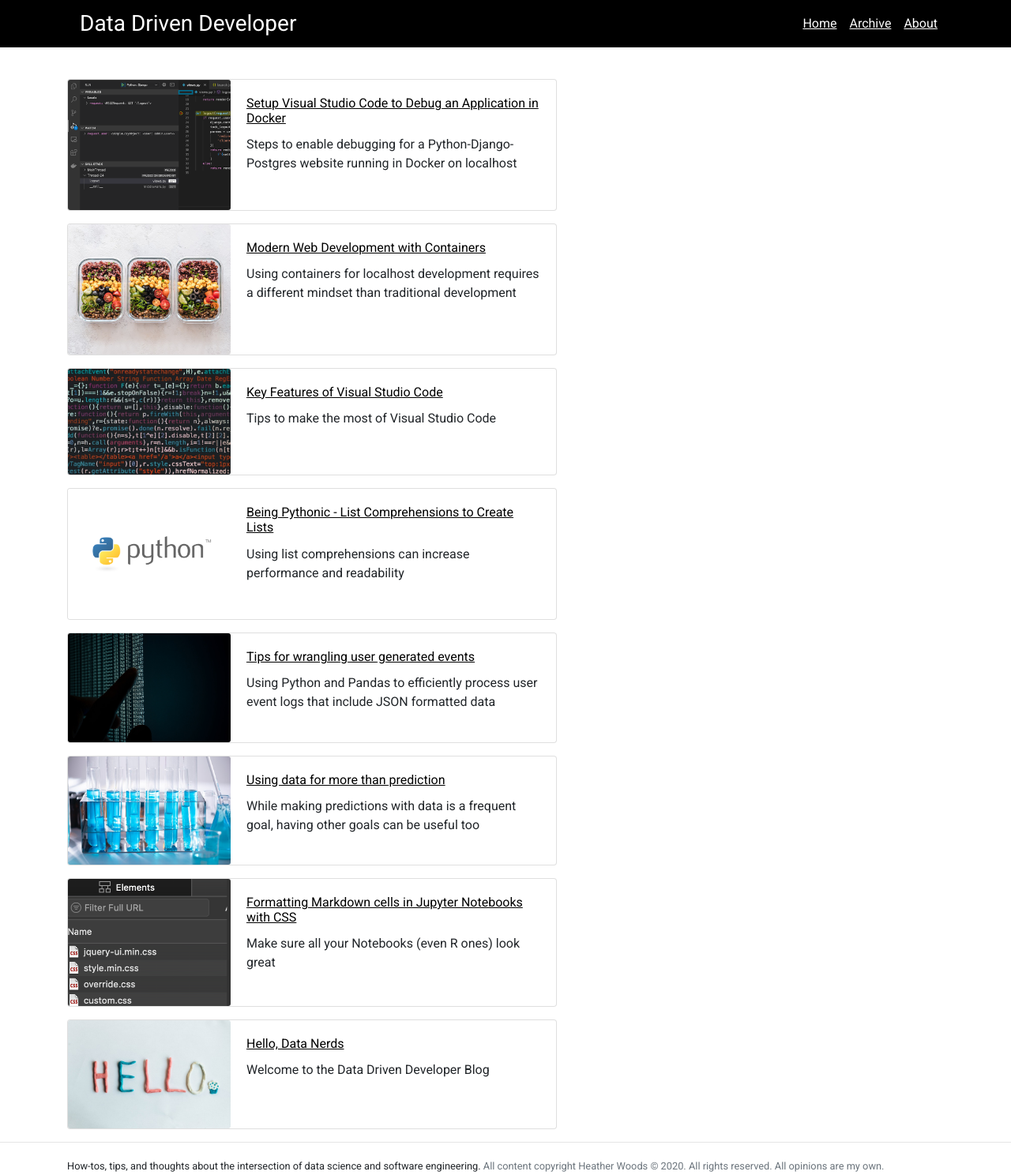
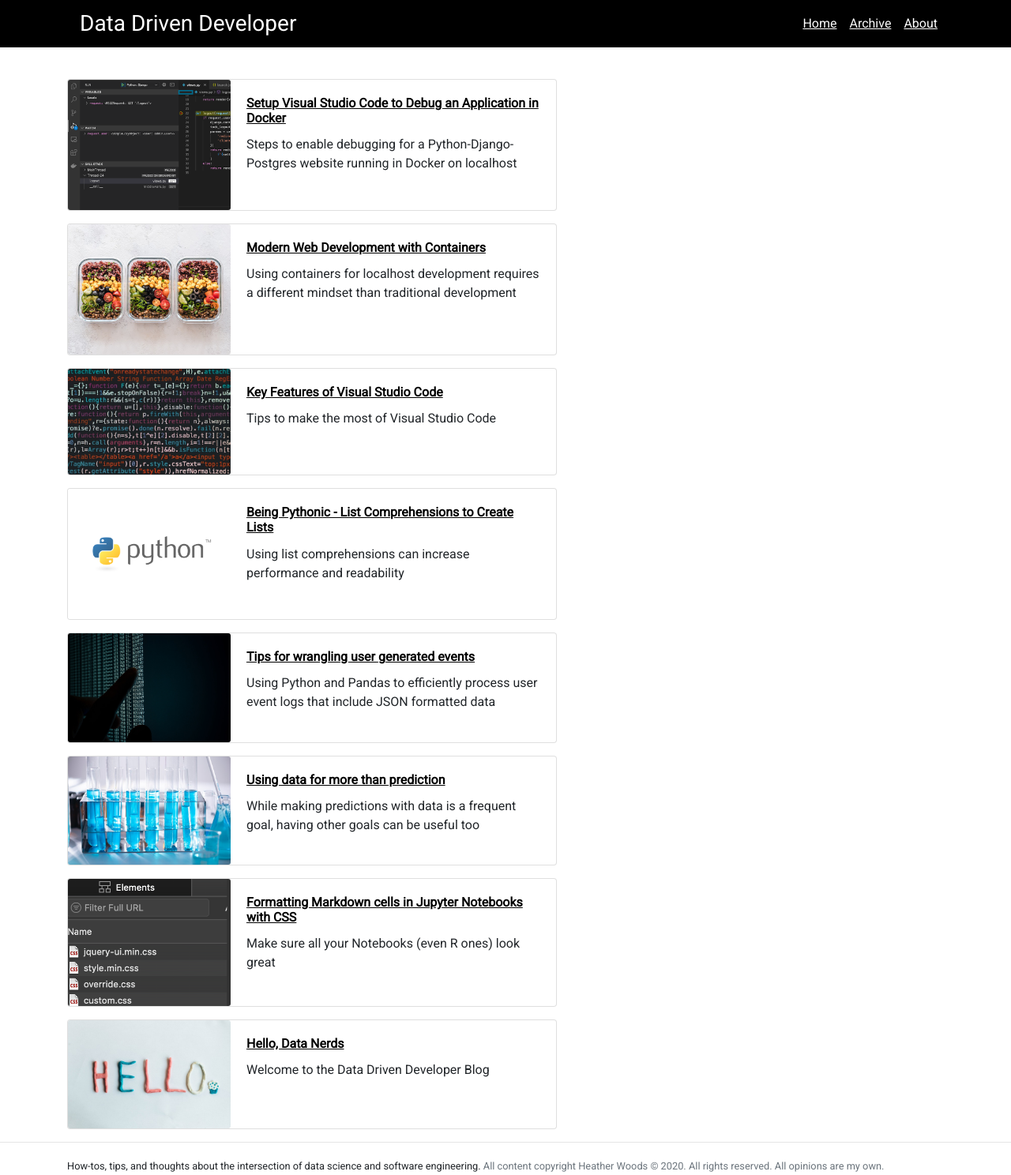
Before and after one commit to h-fuzzy-logic/blog, a Jekyll site: the page built from index.md, in a window 1280 px wide. Shown: the whole page at 79% size. Built offline with Jekyll 4.4.1, drawn with Linux system fonts in a browser that asks for light colours; nearby versions of some CDN libraries.

Commit message:
Bolding title links on posts

```diff
--- a/_includes/posts.html
+++ b/_includes/posts.html
@@ -13,7 +13,7 @@
                         <div class="col-md-8">
                             <div class="card-body">
                                 <div>
-                                    <h2 class="h6 card-title"><a href="{{ post.url | prepend: site.baseurl }}">{{ post.title }}</a></h2>
+                                    <h2 class="h6 card-title font-weight-bold"><a href="{{ post.url | prepend: site.baseurl }}">{{ post.title }}</a></h2>
                                     <p class="card-text">
                                         {% if post.summary %}
                                             {{ post.summary }}
```
